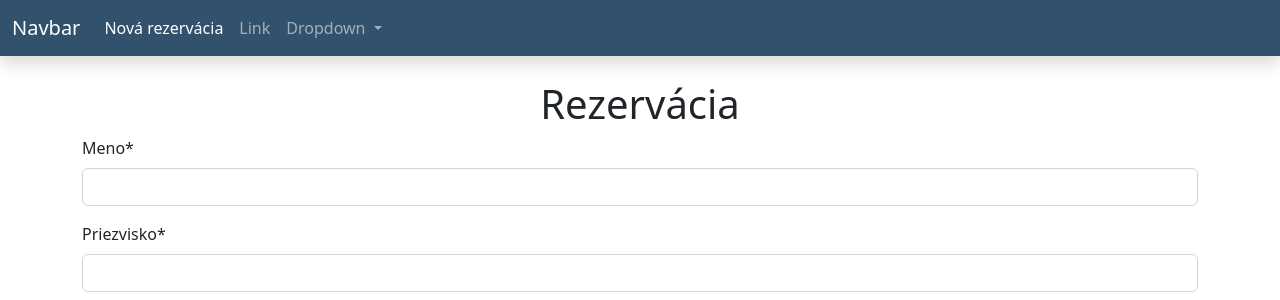
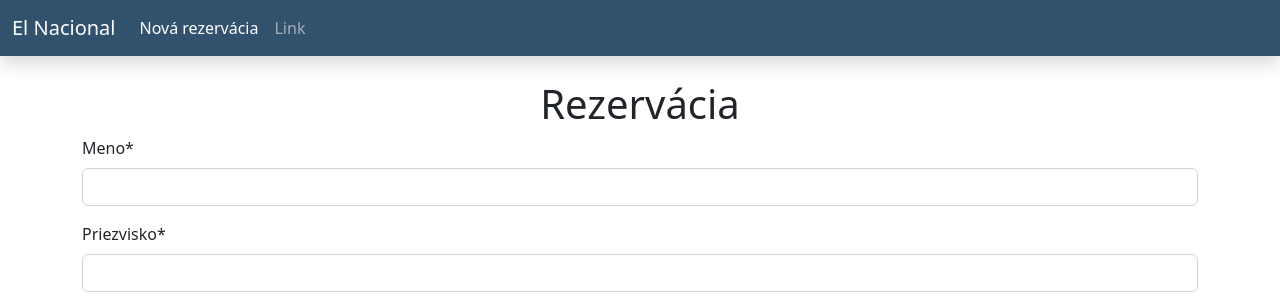
Before and after one commit to neisor/table-reservation-lobbybar, a Django app: page / in a window 1280 px wide. Shown: the top 300 px of the page. Run offline with Django 4.2, Linux system fonts and the light colour scheme; some libraries are stand-ins or nearby versions.

Commit message:
feat: add link to all reservations in navbar and change navbar brand

```diff
--- a/table_reservation/core/templates/core/base.html
+++ b/table_reservation/core/templates/core/base.html
@@ -18,7 +18,7 @@
         <!-- NAVBAR -->
         <nav class="navbar navbar-expand-lg navbar-dark mb-4 shadow" style="background-color: #32516D;">
             <div class="container-fluid">
-              <a class="navbar-brand" href="#">Navbar</a>
+              <a class="navbar-brand" href="#">El Nacional</a>
               <button class="navbar-toggler" type="button" data-bs-toggle="collapse" data-bs-target="#navbarSupportedContent" aria-controls="navbarSupportedContent" aria-expanded="false" aria-label="Toggle navigation">
                 <span class="navbar-toggler-icon"></span>
               </button>
@@ -30,15 +30,17 @@
                   <li class="nav-item">
                     <a class="nav-link" href="#">Link</a>
                   </li>
+                  {% if user.is_authenticated %}
                     <li class="nav-item dropdown">
                       <a class="nav-link dropdown-toggle" href="#" role="button" data-bs-toggle="dropdown" aria-expanded="false">
                         Dropdown
                       </a>
                       <ul class="dropdown-menu">
-                      <li><a class="dropdown-item" href="#">Action</a></li>
+                        <li><a class="dropdown-item" href="{% url 'all_reservations' %}">Všetky rezervácie</a></li>
                         <li><a class="dropdown-item" href="#">Another action</a></li>
                       </ul>
                     </li>
+                  {% endif %}
               </div>
             </div>
           </nav>
```
Lines whose indentation alone changed are shown as unchanged.
